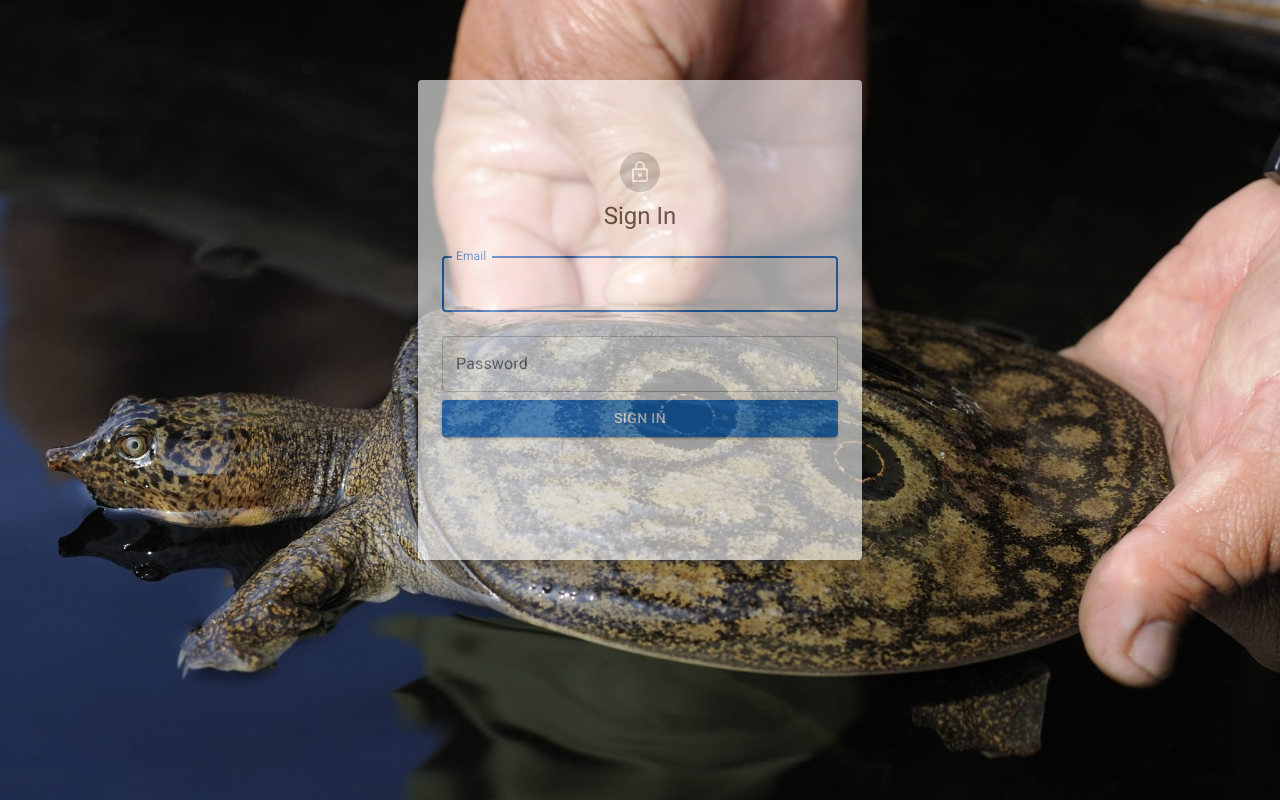
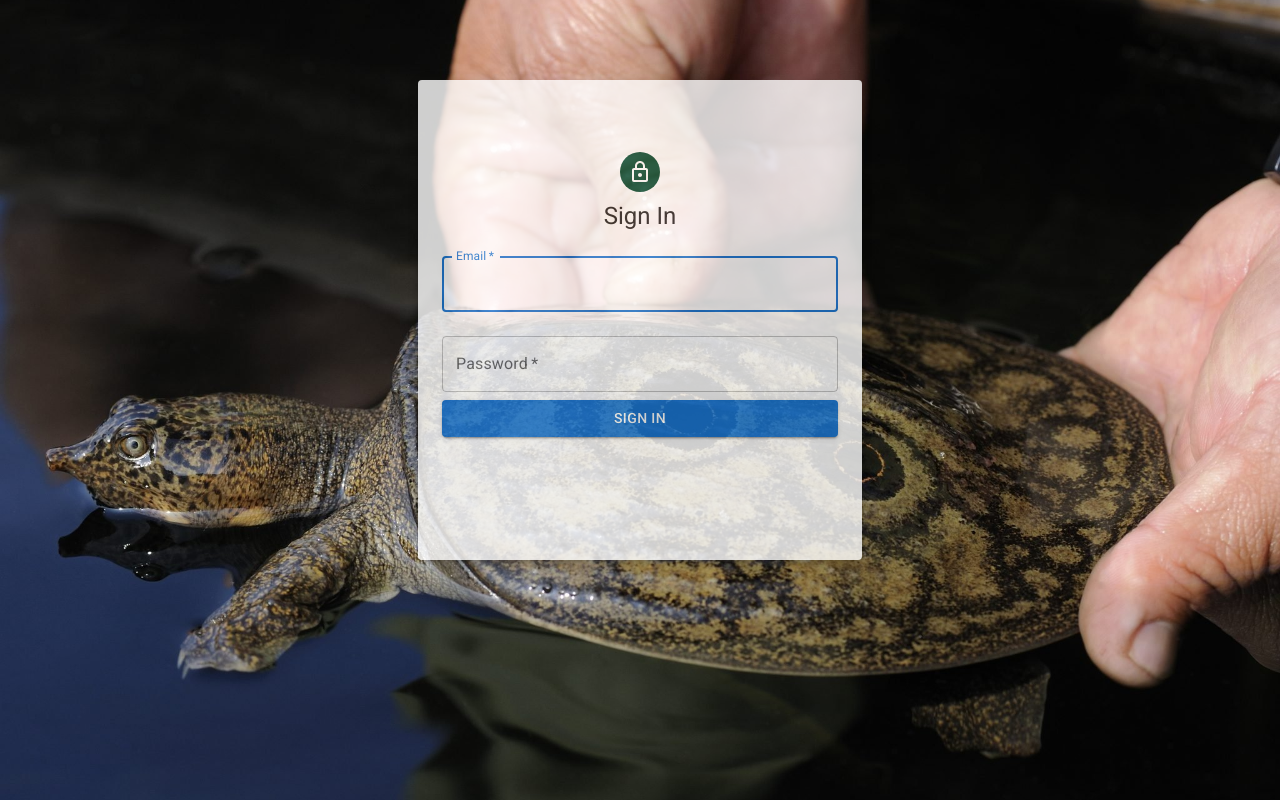
Before and after one commit to AinsleyJack/FFI, a React (Create React App) app: page / in a window 1280 px wide. Built offline with nearby package versions, Linux system fonts and the light colour scheme.

Commit message:
color-login

```diff
--- a/src/components/LoginForm/LoginForm.js
+++ b/src/components/LoginForm/LoginForm.js
@@ -16,7 +16,7 @@ const useStyles = makeStyles((theme) => ({
     height: '100vh',
   },
   container: {
-    opacity: "0.6",
+    opacity: "0.8",
     height: "60%",
     marginTop: theme.spacing(10),
     [theme.breakpoints.down(400 + theme.spacing(2) + 2)]: {
@@ -33,7 +33,7 @@ const useStyles = makeStyles((theme) => ({
   },
   avatar: {
 		margin: theme.spacing(1),
-		backgroundColor: theme.palette.primary.main,
+		//backgroundColor: theme.palette.primary.main
 	},
 	form: {
 		width: '100%',
@@ -49,6 +49,7 @@ const LoginForm = () => {
   const [password, setPassword] = useState("");
   const [error, setError] = useState("");
   const classes = useStyles();
+  const AvatarStyle = {backgroundColor:'#00472e'}
 
   const handleSubmit = async (e) => {
     e.preventDefault();
@@ -72,13 +73,14 @@ const LoginForm = () => {
         className={classes.container}
       >
          <div className={classes.div}>
-         <Avatar className={classes.avatar}>
+         <Avatar className={classes.avatar} style={AvatarStyle}>
                <LockOutlinedIcon/>
           </Avatar>
           <Typography component='h1' variant='h5'>Sign In</Typography>
          <form onSubmit={handleSubmit}  className={classes.form}>
          <TextField
 							fullWidth
+              required
 							autoFocus
 							color='primary'
 							margin='normal'
@@ -91,6 +93,7 @@ const LoginForm = () => {
           <br />
           <TextField
 							fullWidth
+              required
 							type='password'
 							color='primary'
 							margin='normal'
```
